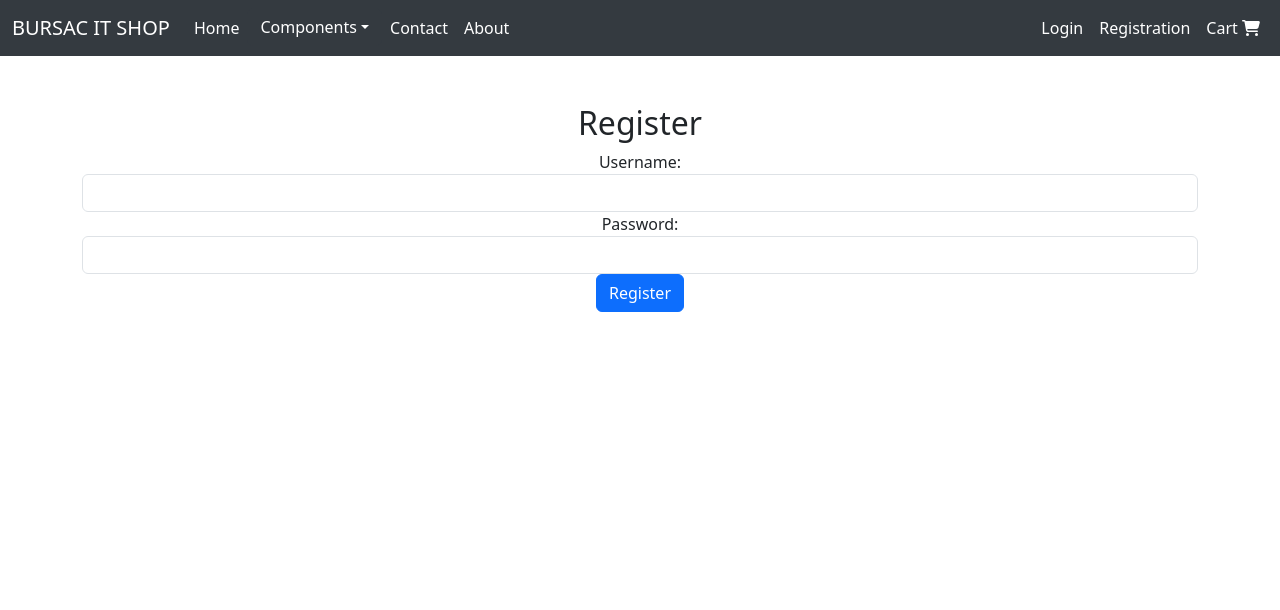
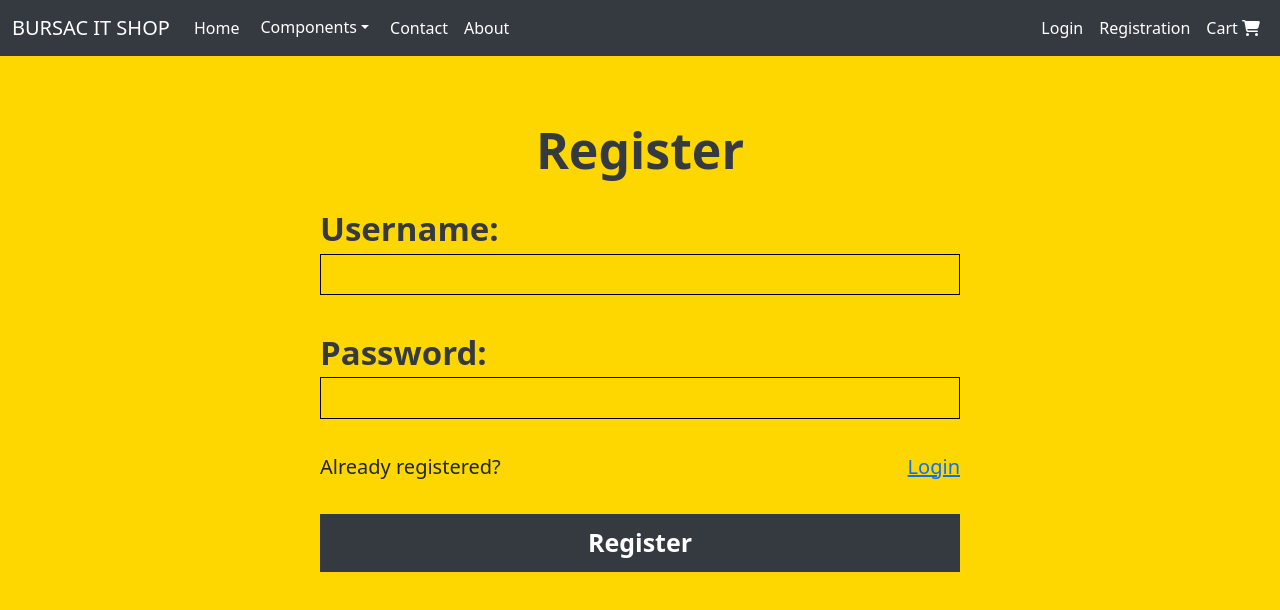
Before and after one commit to BursacAleksandar99/WEBSHOP-APP-FRONT, a React (Create React App) app: page /registration in a window 1280 px wide. Shown: the top 610 px of the page. Built offline with nearby package versions, Linux system fonts and the light colour scheme.

Commit message:
Changes on registration page, all finished!

```diff
--- a/src/App.css
+++ b/src/App.css
@@ -375,7 +375,7 @@ nav{
 
   width: 100%;
   min-height: 100vh;
-  background-color: #bba318;
+  background-color: #FFD700;
   display: flex;
   justify-content: center;
 
@@ -460,9 +460,12 @@ nav{
   .hidden-login-div2 {
     display: none;
   }
+  .btn-proceed-login{
+    width: 50% !important;
+  }
 }
 .btn-proceed-login{
-  width: 20%;
+  width: 25%;
   background-color: #FFD700;
   padding: 10px;
   border: none;
@@ -471,3 +474,64 @@ nav{
   font-weight: bold;
   border-radius: 20px;
 }
+
+.reg-div0{
+  width: 100%;
+  height: 100vh;
+  display: flex;
+  flex-direction: column;
+  align-items: center;
+  background-color: #FFD700;
+
+}
+.reg-div1{
+  margin-top: 5%;
+  color: #343A40;
+
+}
+.reg-div1 h1{
+  font-weight: bold;
+  font-size: 50px;
+}
+.reg-div2{
+
+  width: 50%;
+  height: 50%;
+  font-size: 25px;
+  text-align: left;
+  display: flex;
+  flex-direction: column;
+
+}
+.reg-btn{
+  width: 100%;
+  background-color: #343A40 !important;
+  border: none !important;
+  font-size: 25px !important;
+  padding: 10px !important;
+  color: #FFFFFF;
+  font-weight: bold;
+}
+.reg-form{
+  display: flex;
+  flex-direction: column;
+  justify-content: space-around;
+  height: 100%;
+
+}
+.reg-input{
+  background-color: #FFD700 !important;
+  border: 1px solid black !important;
+  width: 100%;
+}
+.reg-label label{
+  color: #343A40;
+  font-size: 33px;
+  font-weight: bold;
+}
+.reg-acc{
+  display: flex;
+  font-size: 20px;
+  flex-direction: row;
+  justify-content: space-between;
+}
--- a/src/pages/Registration.js
+++ b/src/pages/Registration.js
@@ -1,5 +1,6 @@
 import React, { useState } from "react";
 import axios from 'axios';
+import { Link } from "react-router-dom";
 
 function Registration(){
 
@@ -25,28 +26,48 @@ function Registration(){
         }
     };
     return(
-        <div className="registration-container mt-5 container">
-            <h2>Register</h2>
+        // <div className="registration-container mt-5 container">
+        //
+        // </div>
+        <div className="reg-div0 col-lg-12 col-sm-12">
+            <div className="reg-div1">
+                    <h1>Register</h1>
+            </div>
+
+            <div className="reg-div2">
             {errorMessage && <p style={{color: 'red'}}>{errorMessage}</p>}
              {successMessage && <p style={{color: 'green'}}>{successMessage}</p>}
-            <form onSubmit={handleSubmit}>
-                <div className="form-group">
+             <div className="reg-form"  onSubmit={handleSubmit}>
+                 <div className="form-group reg-label">
                  <label>Username:</label>
                      <input
-                    type="text" className="form-control" value={username} onChange={(e) => setUsername(e.target.value)} required
+                     type="text" className="reg-input" value={username} onChange={(e) => setUsername(e.target.value)} required
                      />
                  </div>
-                <div className="form-group">
+                 <div className="form-group reg-label">
+
                  <label>Password:</label>
                      <input
-                    type="password" className="form-control" value={password} onChange={(e) => setPassword(e.target.value)} required
+                     type="password" className="reg-input" value={password} onChange={(e) => setPassword(e.target.value)} required
                      />
+                 </div>
+                    <div className="reg-acc">
+                        <label>Already registered?</label>
+                        <label>
+                        <Link to="/login">Login</Link>
+                        </label>
                     </div>
 
 
-                <button type="submit" className="btn btn-primary">Register</button>
+                 <button type="submit" className="reg-btn">Register</button>
 
-            </form>
+             </div>
+
+            </div>
+
+
+
+
         </div>
     )
 }
```
Lines whose indentation alone changed are shown as unchanged.
